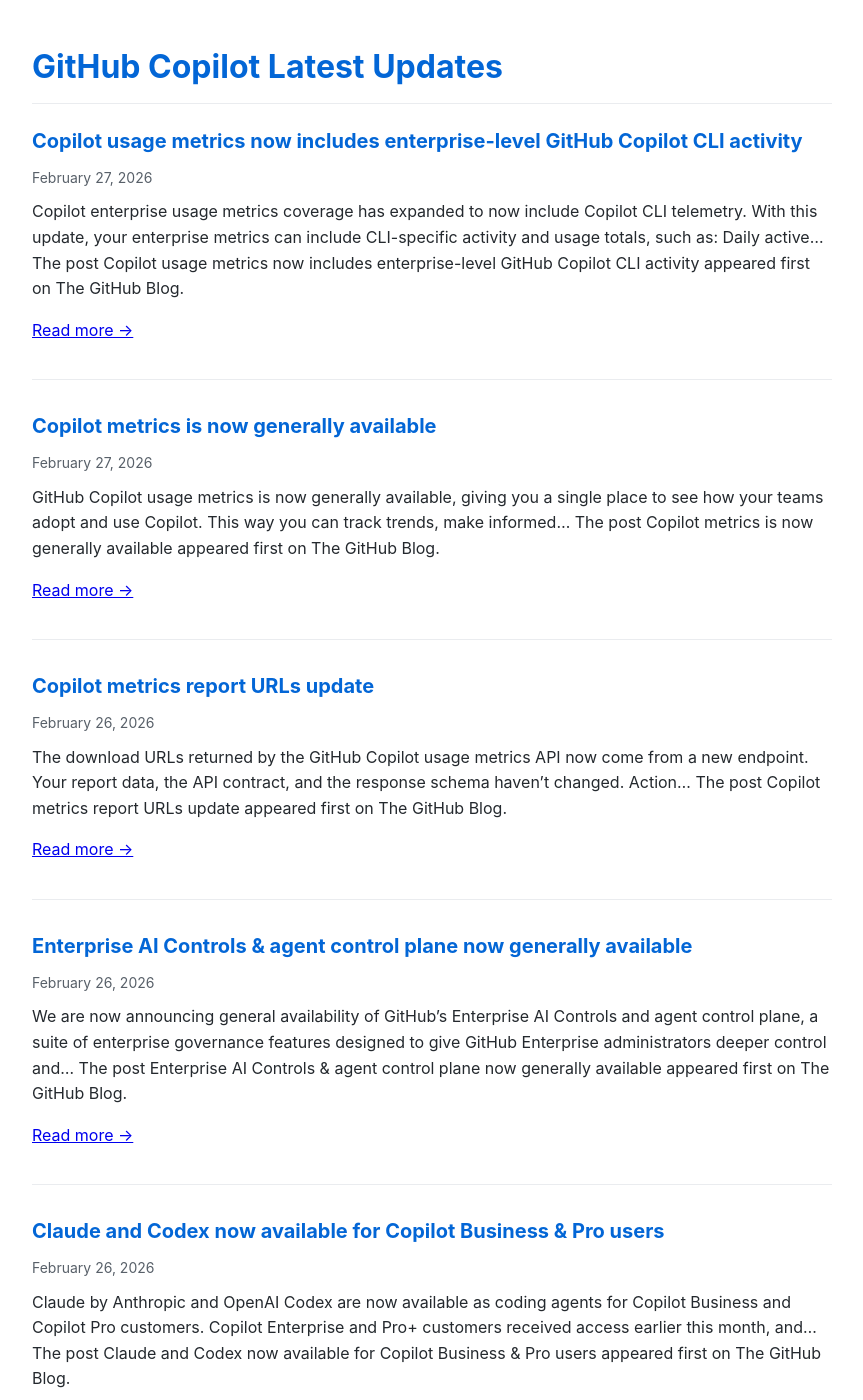
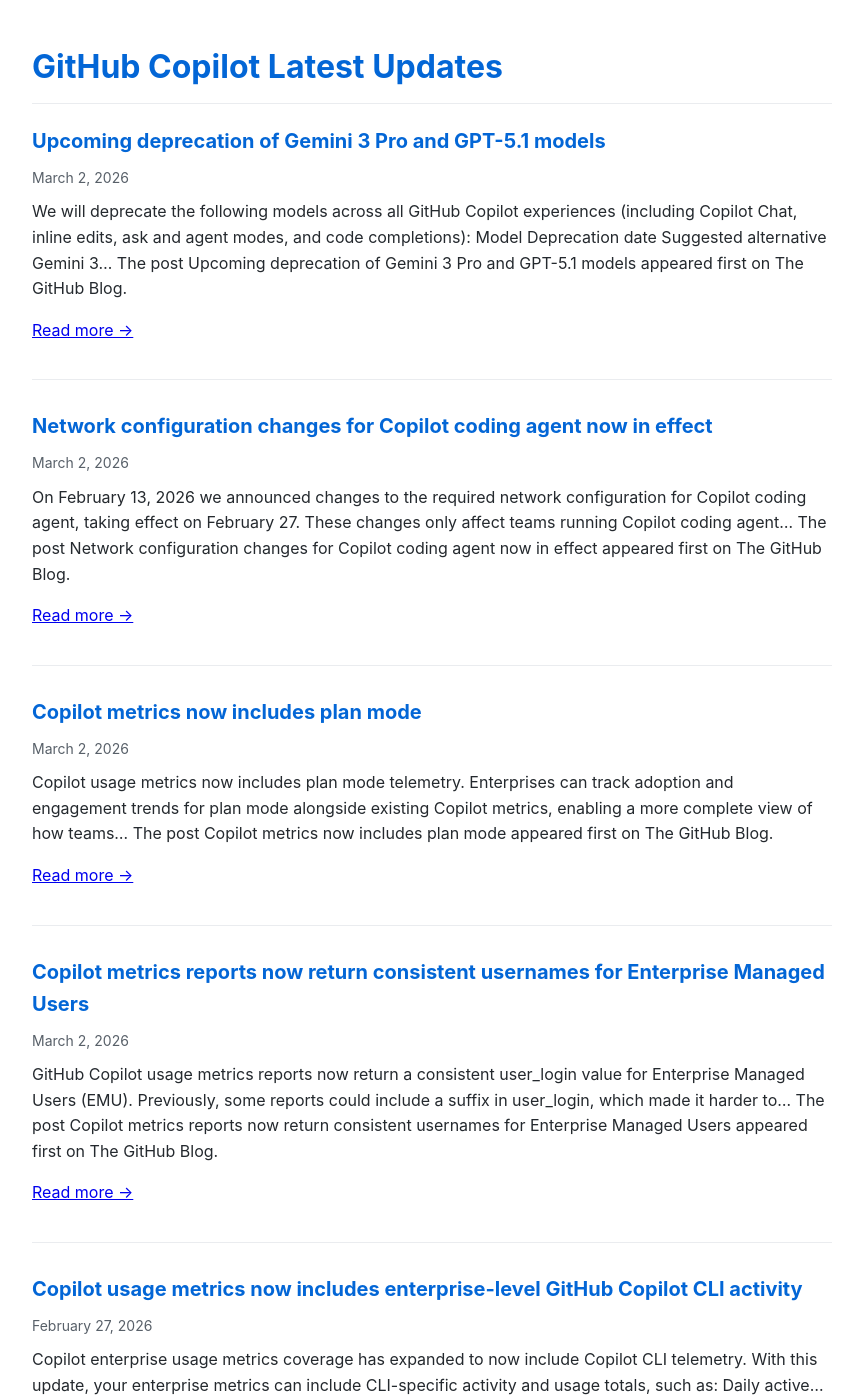
Before and after one commit to Oregand/oregand.github.io, a Jekyll site: the page copilot-feed.html, which Jekyll copies as it is, in a window 1280 px wide and 1400 px high. Shown: the whole window, without its empty margins (208-1071 px from the left). Built offline with Jekyll 4.4.1, drawn with Linux system fonts in a browser that asks for light colours; some of the changed text lies outside the part shown.

Commit message:
Update RSS feed

```diff
--- a/copilot-feed.html
+++ b/copilot-feed.html
@@ -62,6 +62,58 @@
 </head>
 <body>
   <h1>GitHub Copilot Latest Updates</h1>
+
+  <div class="feed-item">
+    <div class="feed-title">
+      <a href="https://github.blog/changelog/2026-03-02-upcoming-deprecation-of-gemini-3-pro-and-gpt-5-1-models" target="_blank">Upcoming deprecation of Gemini 3 Pro and GPT-5.1 models</a>
+    </div>
+    <div class="feed-date">March 2, 2026</div>
+    <div class="feed-description">
+      We will deprecate the following models across all GitHub Copilot experiences (including Copilot Chat, inline edits, ask and agent modes, and code completions): Model Deprecation date Suggested alternative Gemini 3&#8230;
+The post Upcoming deprecation of Gemini 3 Pro and GPT-5.1 models appeared first on The GitHub Blog.
+
+      <p><a href="https://github.blog/changelog/2026-03-02-upcoming-deprecation-of-gemini-3-pro-and-gpt-5-1-models" target="_blank">Read more →</a></p>
+    </div>
+  </div>
+
+  <div class="feed-item">
+    <div class="feed-title">
+      <a href="https://github.blog/changelog/2026-03-02-network-configuration-changes-for-copilot-coding-agent-now-in-effect" target="_blank">Network configuration changes for Copilot coding agent now in effect</a>
+    </div>
+    <div class="feed-date">March 2, 2026</div>
+    <div class="feed-description">
+      On February 13, 2026 we announced changes to the required network configuration for Copilot coding agent, taking effect on February 27. These changes only affect teams running Copilot coding agent&#8230;
+The post Network configuration changes for Copilot coding agent now in effect appeared first on The GitHub Blog.
+
+      <p><a href="https://github.blog/changelog/2026-03-02-network-configuration-changes-for-copilot-coding-agent-now-in-effect" target="_blank">Read more →</a></p>
+    </div>
+  </div>
+
+  <div class="feed-item">
+    <div class="feed-title">
+      <a href="https://github.blog/changelog/2026-03-02-copilot-metrics-now-includes-plan-mode" target="_blank">Copilot metrics now includes plan mode</a>
+    </div>
+    <div class="feed-date">March 2, 2026</div>
+    <div class="feed-description">
+      Copilot usage metrics now includes plan mode telemetry. Enterprises can track adoption and engagement trends for plan mode alongside existing Copilot metrics, enabling a more complete view of how teams&#8230;
+The post Copilot metrics now includes plan mode appeared first on The GitHub Blog.
+
+      <p><a href="https://github.blog/changelog/2026-03-02-copilot-metrics-now-includes-plan-mode" target="_blank">Read more →</a></p>
+    </div>
+  </div>
+
+  <div class="feed-item">
+    <div class="feed-title">
+      <a href="https://github.blog/changelog/2026-03-02-copilot-metrics-reports-now-return-consistent-usernames-for-enterprise-managed-users" target="_blank">Copilot metrics reports now return consistent usernames for Enterprise Managed Users</a>
+    </div>
+    <div class="feed-date">March 2, 2026</div>
+    <div class="feed-description">
+      GitHub Copilot usage metrics reports now return a consistent user_login value for Enterprise Managed Users (EMU). Previously, some reports could include a suffix in user_login, which made it harder to&#8230;
+The post Copilot metrics reports now return consistent usernames for Enterprise Managed Users appeared first on The GitHub Blog.
+
+      <p><a href="https://github.blog/changelog/2026-03-02-copilot-metrics-reports-now-return-consistent-usernames-for-enterprise-managed-users" target="_blank">Read more →</a></p>
+    </div>
+  </div>
 
   <div class="feed-item">
     <div class="feed-title">
@@ -141,60 +193,8 @@ The post Copilot Content Exclusion REST API in public preview appeared first on
     </div>
   </div>
 
-  <div class="feed-item">
-    <div class="feed-title">
-      <a href="https://github.blog/changelog/2026-02-26-github-mobile-track-coding-agent-progress-in-real-time-with-live-notifications" target="_blank">GitHub Mobile: Track coding agent progress in real time with Live Notifications</a>
-    </div>
-    <div class="feed-date">February 26, 2026</div>
-    <div class="feed-description">
-      Live Coding Agent Notifications are now available on GitHub Mobile, making it easier to stay on top of your Copilot coding agent and supported third-party agent sessions while you&#8217;re on&#8230;
-The post GitHub Mobile: Track coding agent progress in real time with Live Notifications appeared first on The GitHub Blog.
-
-      <p><a href="https://github.blog/changelog/2026-02-26-github-mobile-track-coding-agent-progress-in-real-time-with-live-notifications" target="_blank">Read more →</a></p>
-    </div>
-  </div>
-
-  <div class="feed-item">
-    <div class="feed-title">
-      <a href="https://github.blog/changelog/2026-02-25-org-level-metrics-api-now-includes-pull-request-throughput-metric-parity" target="_blank">Org-level metrics API now includes pull request throughput metric parity</a>
-    </div>
-    <div class="feed-date">February 26, 2026</div>
-    <div class="feed-description">
-      We&#8217;re expanding the organization-level Copilot Usage Metrics API to include a broader set of pull request activity, including creation volume, throughput and cycle time. This brings the org-level endpoints to&#8230;
-The post Org-level metrics API now includes pull request throughput metric parity appeared first on The GitHub Blog.
-
-      <p><a href="https://github.blog/changelog/2026-02-25-org-level-metrics-api-now-includes-pull-request-throughput-metric-parity" target="_blank">Read more →</a></p>
-    </div>
-  </div>
-
-  <div class="feed-item">
-    <div class="feed-title">
-      <a href="https://github.blog/changelog/2026-02-25-generate-pull-request-titles-with-copilot-on-the-web" target="_blank">Generate pull request titles with Copilot on the web</a>
-    </div>
-    <div class="feed-date">February 25, 2026</div>
-    <div class="feed-description">
-      You can now use GitHub Copilot to generate titles for your pull requests (PRs) on github.com. How it works When you open a new PR or edit an existing PR&#8230;
-The post Generate pull request titles with Copilot on the web appeared first on The GitHub Blog.
-
-      <p><a href="https://github.blog/changelog/2026-02-25-generate-pull-request-titles-with-copilot-on-the-web" target="_blank">Read more →</a></p>
-    </div>
-  </div>
-
-  <div class="feed-item">
-    <div class="feed-title">
-      <a href="https://github.blog/changelog/2026-02-25-gpt-5-3-codex-is-now-available-in-github-com-github-mobile-and-visual-studio" target="_blank">GPT-5.3-Codex is now available in github.com, GitHub Mobile, and Visual Studio</a>
-    </div>
-    <div class="feed-date">February 25, 2026</div>
-    <div class="feed-description">
-      GPT-5.3-Codex is generally available to Copilot Enterprise, Copilot Business, Copilot Pro, and Copilot Pro+. You&#8217;ll now be able to access the model in GitHub Copilot Chat on github.com, GitHub Mobile,&#8230;
-The post GPT-5.3-Codex is now available in github.com, GitHub Mobile, and Visual Studio appeared first on The GitHub Blog.
-
-      <p><a href="https://github.blog/changelog/2026-02-25-gpt-5-3-codex-is-now-available-in-github-com-github-mobile-and-visual-studio" target="_blank">Read more →</a></p>
-    </div>
-  </div>
-
   <div class="update-info">
-    Feed last updated: March 2, 2026 at 12:03 PM
+    Feed last updated: March 3, 2026 at 12:04 AM
   </div>
 </body>
 </html>
```
